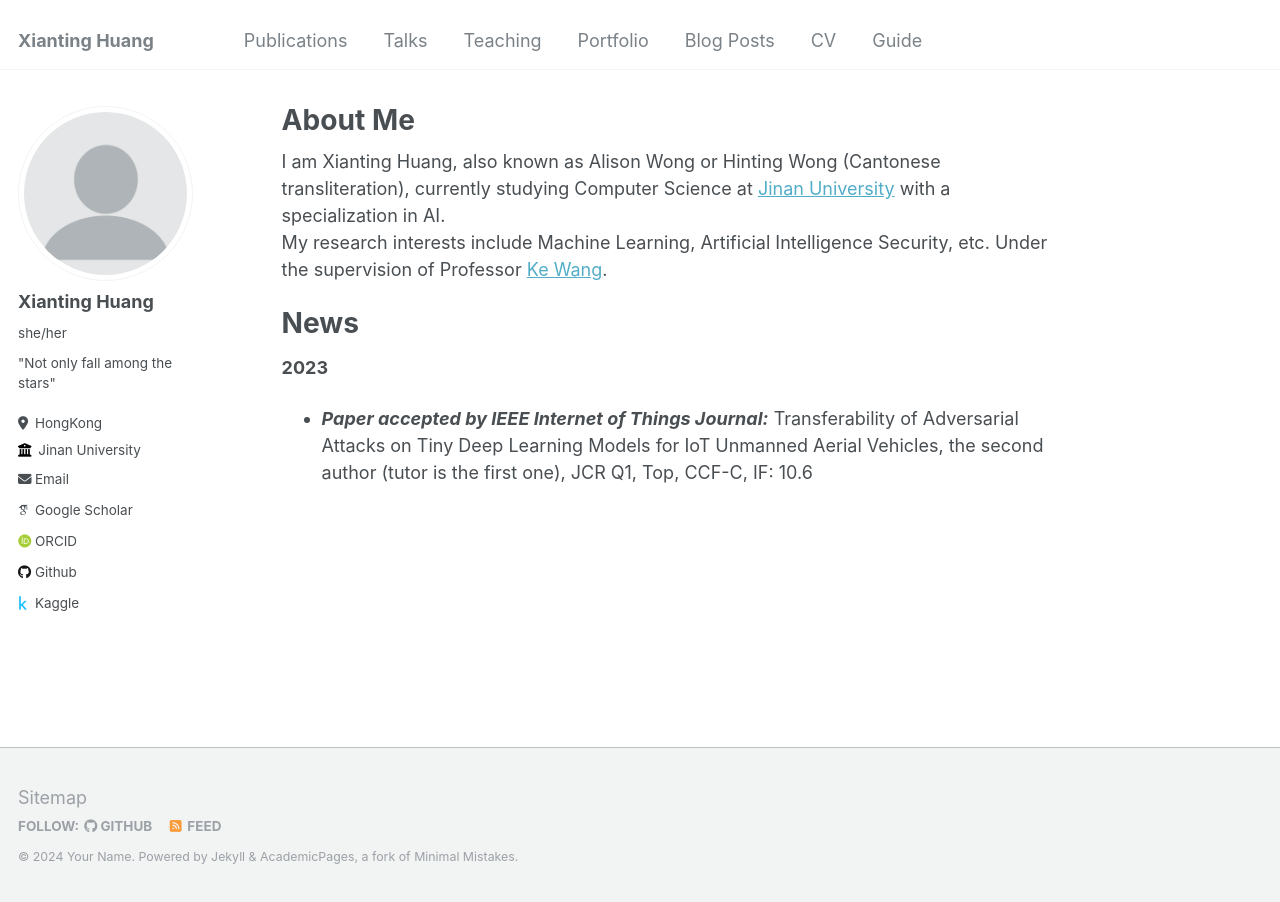
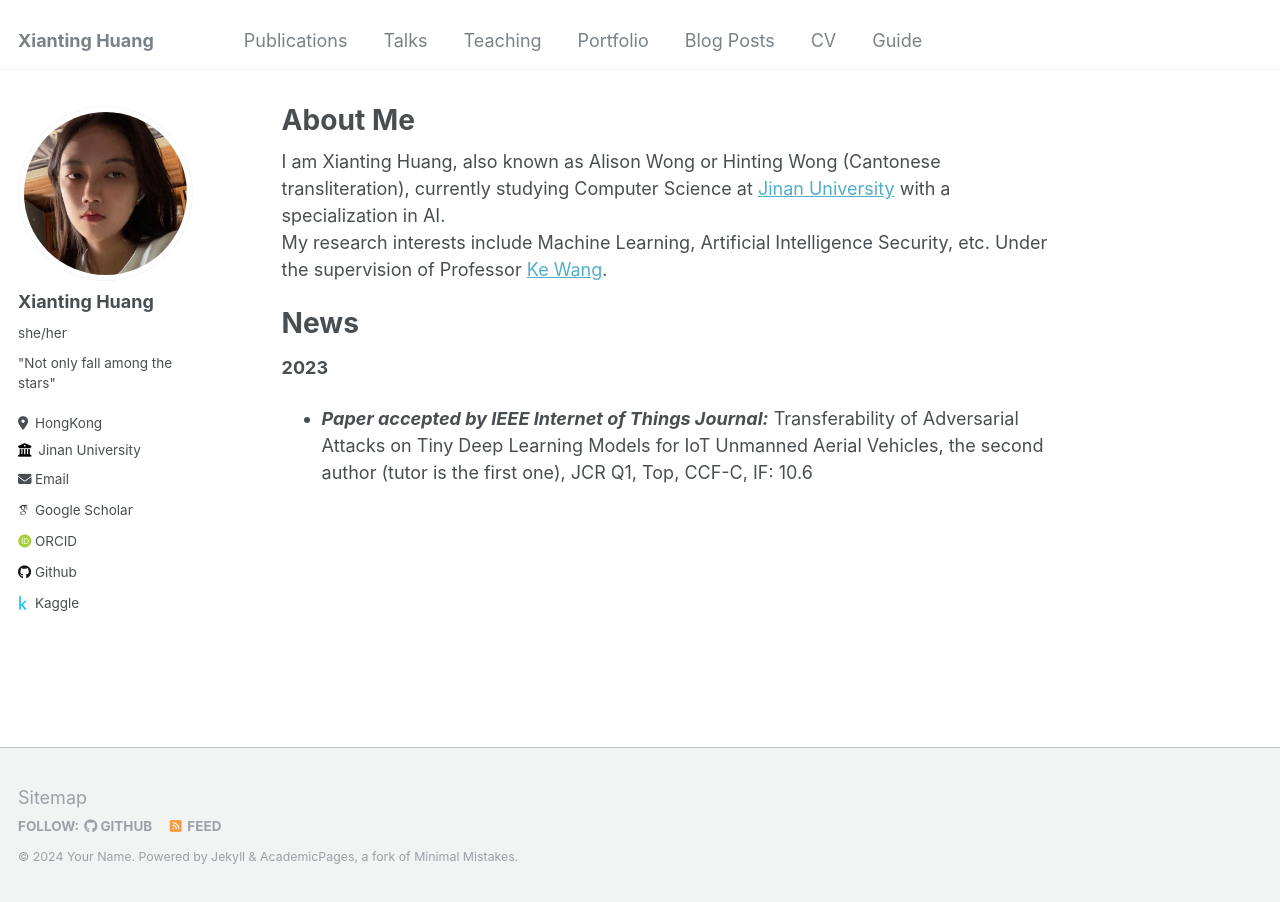
Before and after one commit to AlisonWWWong/my-academic-profile, a Jekyll site: the page built from _pages/about.md, in a window 1280 px wide. Built offline with Jekyll 4.4.1, drawn with Linux system fonts in a browser that asks for light colours; some web fonts are replaced.

Commit message:
Update _config.yml

```diff
--- a/_config.yml
+++ b/_config.yml
@@ -21,7 +21,7 @@ repository               : "AlisonWWWong"
 #               Additional customization can be done by editing /_includes/author-profile.html
 author:
   # Biographic information
-  avatar           : "profile.png"
+  avatar           : alisonW.jpg  # "profile.png"
   name             : "Xianting Huang"
   pronouns         : "she/her"
   bio              : " \"Not only fall among the stars\" "
```
